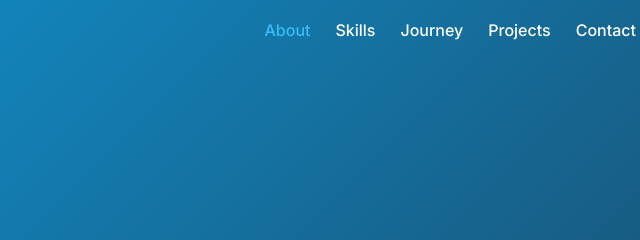
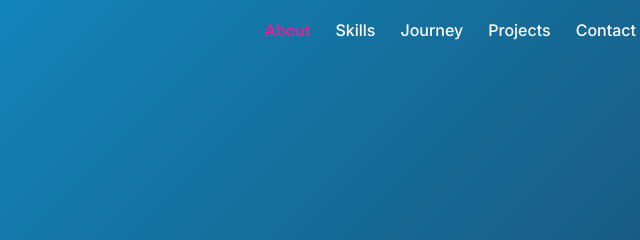
Before and after one commit to ashwinramesh27-gif/ASHWIN, a plain HTML site: page index.html in a window 1280 px wide. In both pictures the pointer is over the link "About". Shown: the top 240 px of the page, 594-1234 px from the left. Drawn offline with nearby package versions, Linux system fonts and the light colour scheme.

Commit message:
Update index.html

```diff
--- a/index.html
+++ b/index.html
@@ -64,7 +64,7 @@
         }
 
         nav ul li a:hover {
-            color: #38bdf8;
+            color: #FF1493;
         }
 
         .hero {
```
